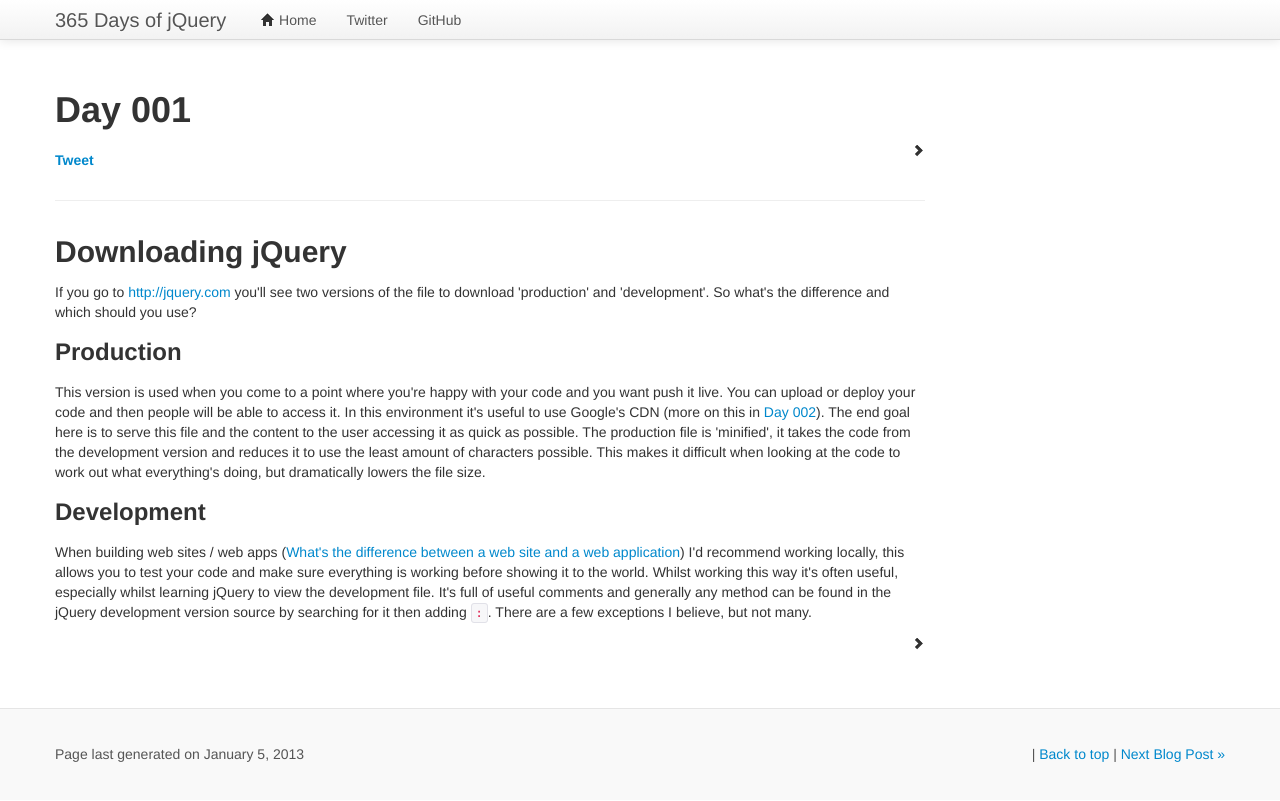
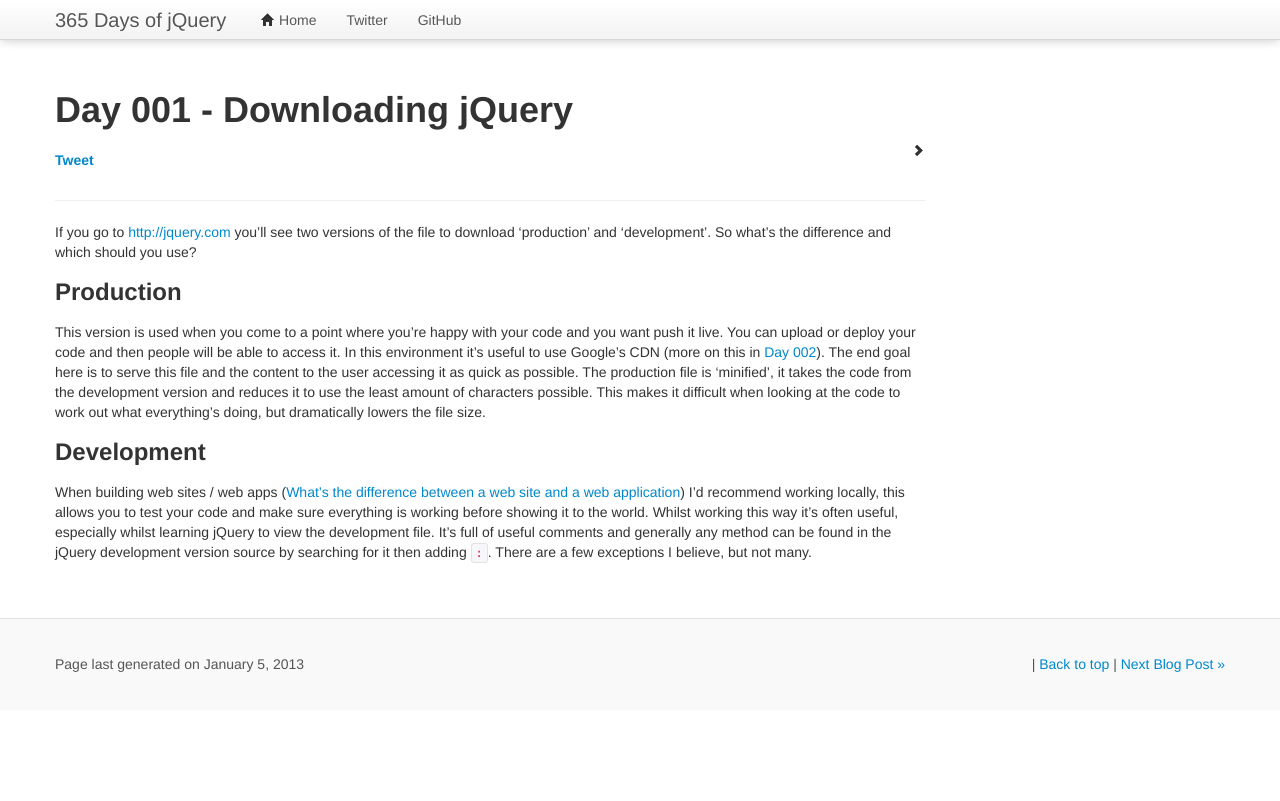
Before and after one commit to 365daysofjquery/365daysofjquery.github.com, a Jekyll site: the page built from _posts/2013-01-01-Day-001.markdown, in a window 1280 px wide. Shown: the top 801 px of the page. Built offline with Jekyll 4.4.1, drawn with Linux system fonts in a browser that asks for light colours; nearby versions of some CDN libraries; Markdown is read by kramdown in place of the engine named in the settings; comment, search, counter and statistics services are not loaded.

Commit message:
Removed HTML markup from posts and now just using markdown fixes #2. Added page title's to link on homepage and added to an unstyled list. Added page title for posts and removed first h2.

```diff
--- a/_layouts/post.html
+++ b/_layouts/post.html
@@ -3,5 +3,10 @@
 ---
 <div class="content">
 	{% include post_header.html %}
-    {{ content }}
+	<div class="row">
+		<div class="span9 columns">
+			{{ content }}
+		</div>
+	</div>
+	{% include navigation.html %}
 </div>
--- a/_posts/2013-01-01-Day-001.markdown
+++ b/_posts/2013-01-01-Day-001.markdown
@@ -1,6 +1,6 @@
 ---
 layout: post
-title: Day 001
+title: Day 001 - Downloading jQuery
 category: Coding
 tags: jQuery
 year: 2013
@@ -9,41 +9,15 @@
 published: true
 summary: Day 001
 ---
-<div class="row">
-	<div class="span9 columns">
-		<h2>Downloading jQuery</h2>
 
-		<p>
-			If you go to <a href="http://jquery.com">http://jquery.com</a> you'll see two versions of the file to download 'production' and 'development'. So what's the difference and which should you use?
-		</p>
+If you go to <a href="http://jquery.com">http://jquery.com</a> you'll see two versions of the file to download 'production' and 'development'. So what's the difference and which should you use?
 
-		<h3>
-			Production
-		</h3>
-		<p>
-			This version is used when you come to a point where you're happy with your code and you want push it live. You can upload or deploy your code and then people will be able to access it. In this environment it's useful to use Google's CDN (more on this in <a href="/day-002">Day 002</a>). The end goal here is to serve this file and the content to the user accessing it as quick as possible. The production file is 'minified', it takes the code from the development version and reduces it to use the least amount of characters possible. This makes it difficult when looking at the code to work out what everything's doing, but dramatically lowers the file size.
-		</p>
 
-		<h3>
-			Development
-		</h3>
-		<p>
-			When building web sites / web apps (<a href="http://stackoverflow.com/questions/8694922/whats-the-difference-between-a-web-site-and-a-web-application">What's the difference between a web site and a web application</a>) I'd recommend working locally, this allows you to test your code and make sure everything is working before showing it to the world. Whilst working this way it's often useful, especially whilst learning jQuery to view the development file. It's full of useful comments and generally any method can be found in the jQuery development version source by searching for it then adding <code>:</code>. There are a few exceptions I believe, but not many.
-		</p>
+### Production
 
-	</div>
-</div>
+This version is used when you come to a point where you're happy with your code and you want push it live. You can upload or deploy your code and then people will be able to access it. In this environment it's useful to use Google's CDN (more on this in <a href="/day-002">Day 002</a>). The end goal here is to serve this file and the content to the user accessing it as quick as possible. The production file is 'minified', it takes the code from the development version and reduces it to use the least amount of characters possible. This makes it difficult when looking at the code to work out what everything's doing, but dramatically lowers the file size.
 
-<div class="row">
-	<div class="span9 column">
-		<p class="pull-right">
-			{% if page.previous.url %}
-			<a href="{{page.previous.url}}" title="Previous Post: {{page.previous.title}}"> <i class="icon-chevron-left"></i>
-			</a>
-			{% endif %}   {% if page.next.url %}
-			<a href="{{page.next.url}}" title="Next Post: {{page.next.title}}"> <i class="icon-chevron-right"></i>
-			</a>
-			{% endif %}
-		</p>
-	</div>
-</div>
+
+### Development
+
+When building web sites / web apps (<a href="http://stackoverflow.com/questions/8694922/whats-the-difference-between-a-web-site-and-a-web-application">What's the difference between a web site and a web application</a>) I'd recommend working locally, this allows you to test your code and make sure everything is working before showing it to the world. Whilst working this way it's often useful, especially whilst learning jQuery to view the development file. It's full of useful comments and generally any method can be found in the jQuery development version source by searching for it then adding <code>:</code>. There are a few exceptions I believe, but not many.
--- a/index.html
+++ b/index.html
@@ -2,6 +2,10 @@
 layout: layout
 title: "365 Days of jQuery"
 ---
+<ul class="unstyled">
 {% for post in site.posts offset: 0 limit: 365 %}
-<a href="{{ post.url }}">{{ post.title }}</a>
+	<li>
+		<a href="{{ post.url }}">{{ post.title }}</a>
+	</li>
 {% endfor %}
+</ul>
```
Also changed, not shown: _includes/post_navigation.html (added, +13 -0 lines), _posts/2013-01-01-Day-002.markdown (+11 -35 lines), 4 other files.
